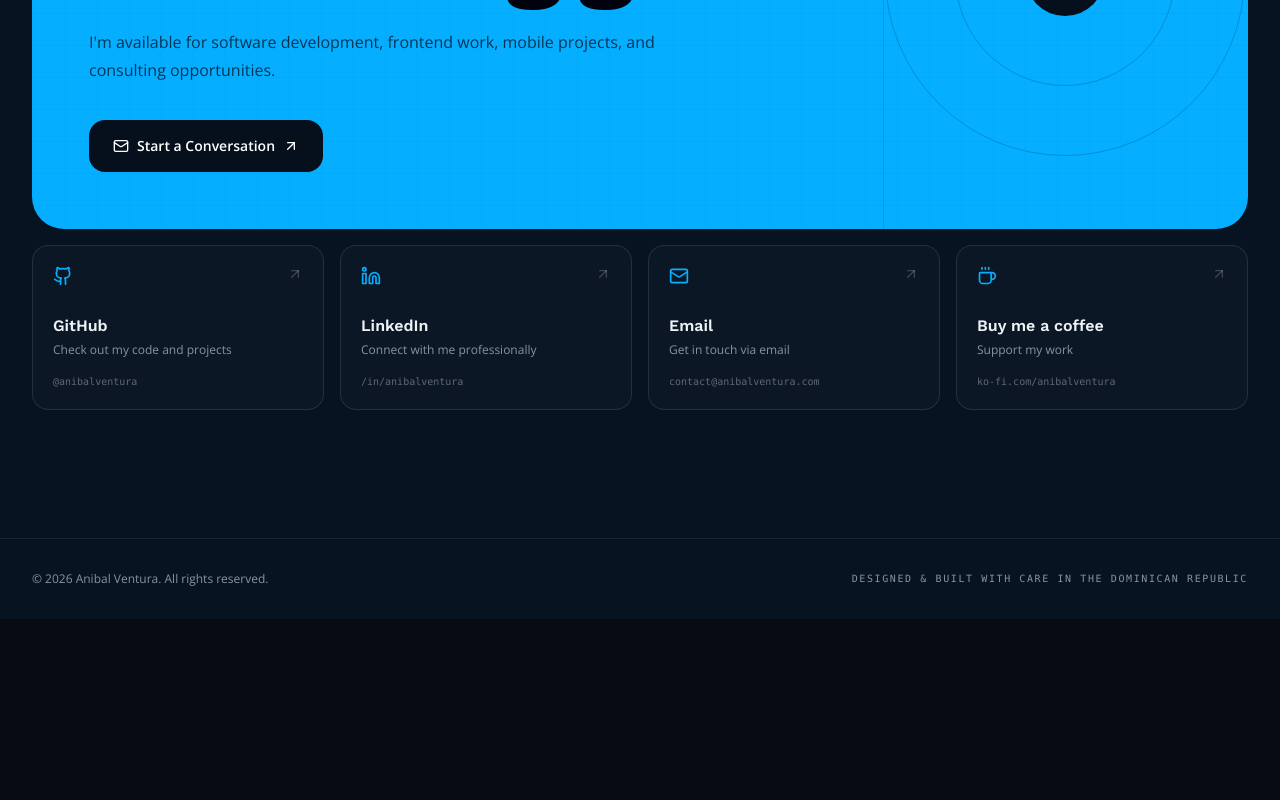
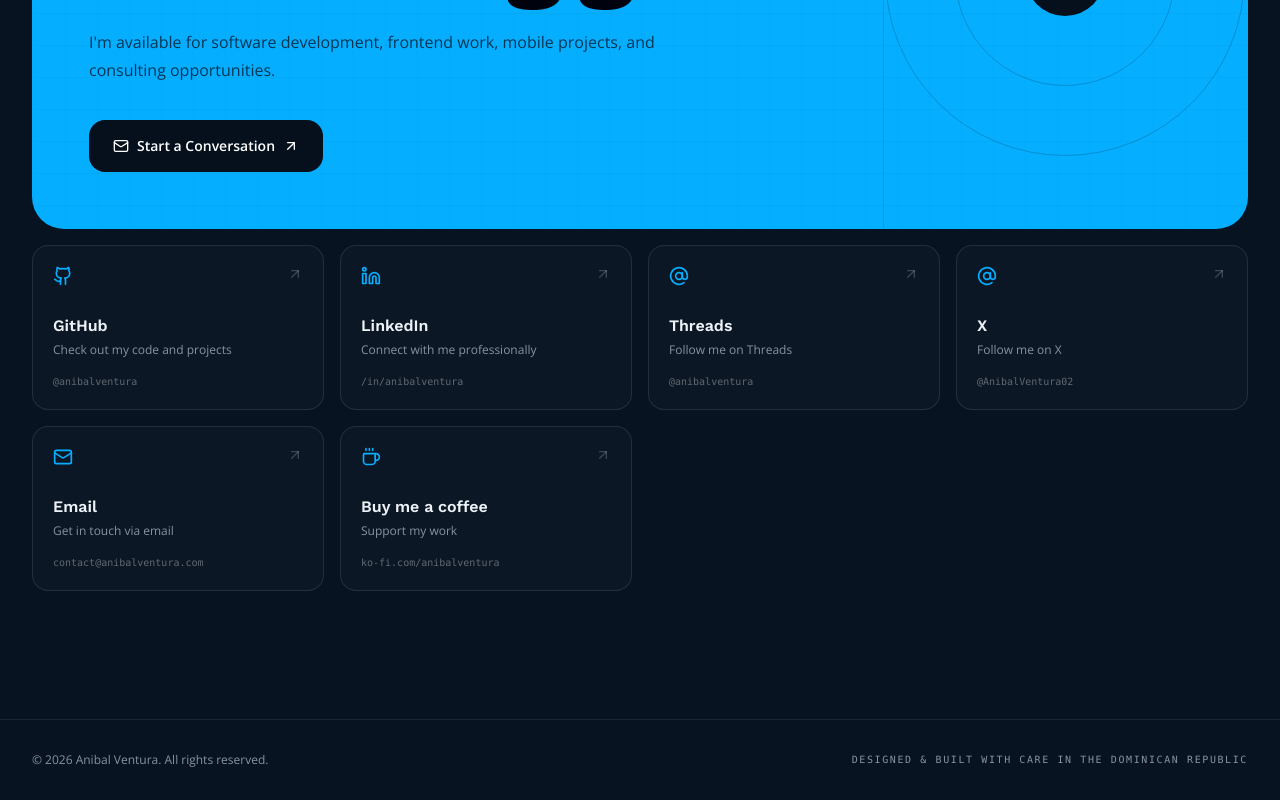
Before and after one commit to anibalventura/anibalventura.github.io, a Next.js app: page / in a window 1280 px wide. Shown: the part 4885-5685 px from the top of the page. Before the commit the page ends 5504 px from the top, so only its background shows below. Built offline with nearby package versions, Linux system fonts and the light colour scheme; no server answers.

Commit message:
feat: Add Threads and X links with localization support in contact component

```diff
--- a/components/contact.tsx
+++ b/components/contact.tsx
@@ -1,13 +1,15 @@
 "use client"
 
 import { useTranslations } from "next-intl"
-import { ArrowUpRight, Coffee, Github, Linkedin, Mail } from "lucide-react"
+import { ArrowUpRight, AtSign, Coffee, Github, Linkedin, Mail } from "lucide-react"
 
 export function Contact() {
   const t = useTranslations("contact")
   const contactLinks = [
     { icon: Github, title: t("links.github.title"), description: t("links.github.description"), href: "https://github.com/anibalventura", value: "@anibalventura", rel: "me noopener noreferrer" },
     { icon: Linkedin, title: t("links.linkedin.title"), description: t("links.linkedin.description"), href: "https://linkedin.com/in/anibalventura", value: "/in/anibalventura", rel: "me noopener noreferrer" },
+    { icon: AtSign, title: t("links.threads.title"), description: t("links.threads.description"), href: "https://www.threads.net/@anibalventura", value: "@anibalventura", rel: "me noopener noreferrer" },
+    { icon: AtSign, title: t("links.x.title"), description: t("links.x.description"), href: "https://x.com/AnibalVentura02", value: "@AnibalVentura02", rel: "me noopener noreferrer" },
     { icon: Mail, title: t("links.email.title"), description: t("links.email.description"), href: "mailto:contact@anibalventura.com", value: "contact@anibalventura.com", rel: undefined },
     { icon: Coffee, title: t("links.coffee.title"), description: t("links.coffee.description"), href: "https://ko-fi.com/anibalventura", value: "ko-fi.com/anibalventura", rel: "noopener noreferrer" },
   ]
--- a/locales/en.json
+++ b/locales/en.json
@@ -105,6 +105,14 @@
         "title": "LinkedIn",
         "description": "Connect with me professionally"
       },
+      "threads": {
+        "title": "Threads",
+        "description": "Follow me on Threads"
+      },
+      "x": {
+        "title": "X",
+        "description": "Follow me on X"
+      },
       "coffee": {
         "title": "Buy me a coffee",
         "description": "Support my work"
--- a/locales/es.json
+++ b/locales/es.json
@@ -105,6 +105,14 @@
         "title": "LinkedIn",
         "description": "Conecta conmigo profesionalmente"
       },
+      "threads": {
+        "title": "Threads",
+        "description": "Sígueme en Threads"
+      },
+      "x": {
+        "title": "X",
+        "description": "Sígueme en X"
+      },
       "coffee": {
         "title": "Cómprame un café",
         "description": "Apoya mi trabajo"
```
